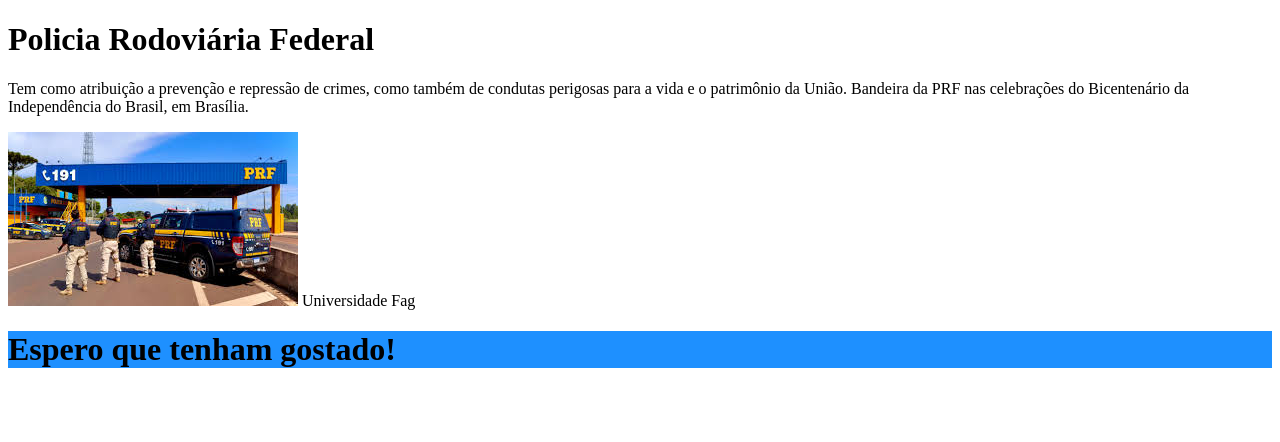
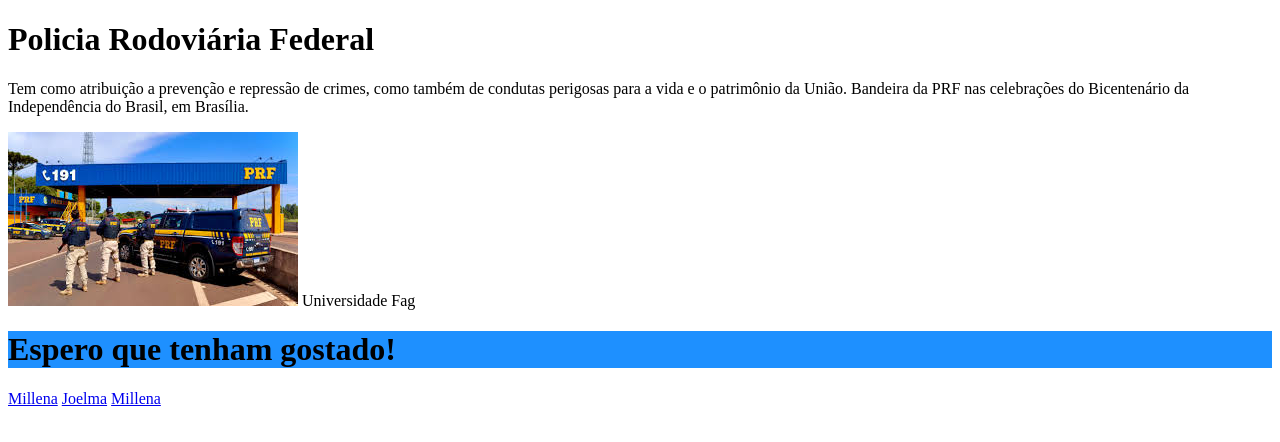
Before and after one commit to camillekochem/camillekochem.github.io, a plain HTML site: page index.html in a window 1280 px wide. Drawn offline with Linux system fonts and the light colour scheme.

Commit message:
Add files via upload

```diff
--- a/index.html
+++ b/index.html
@@ -12,5 +12,9 @@
     <a ftef="https://www.fag.edu.br/direito">Universidade Fag</a>
 
     <h1 style="background-color:DodgerBlue;">Espero que tenham gostado!</h1>
+
+    <a href="sessão1.html">Millena</a>
+    <a href="sessão2.html">Joelma</a>
+    <a href="sessão3.html">Millena</a>
 </body>
 </html>
```
